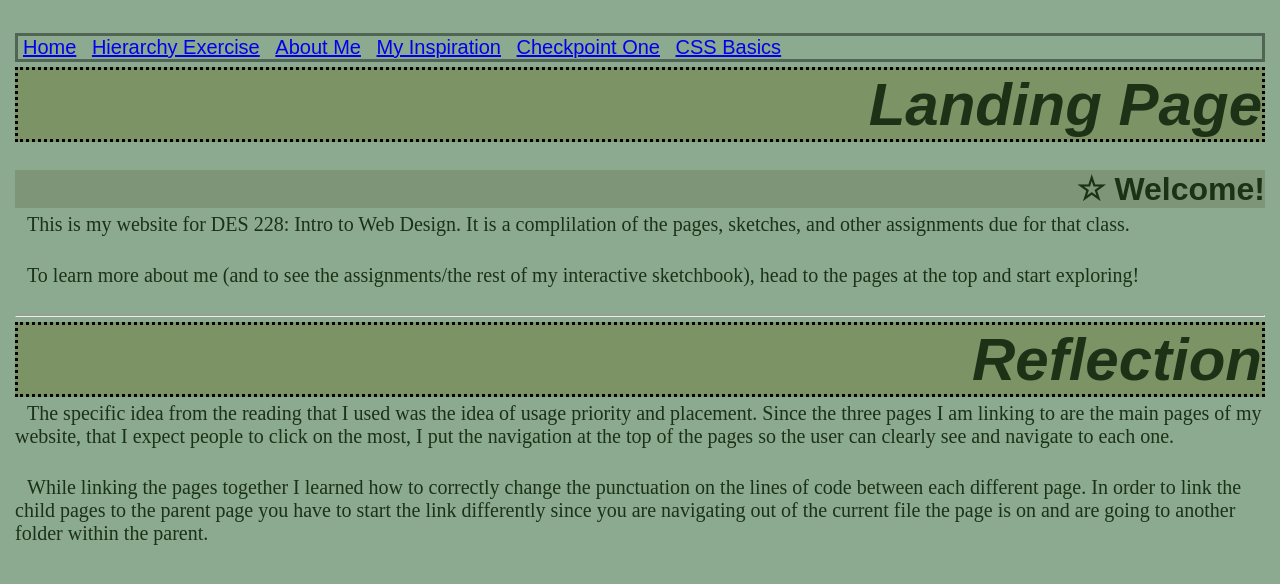
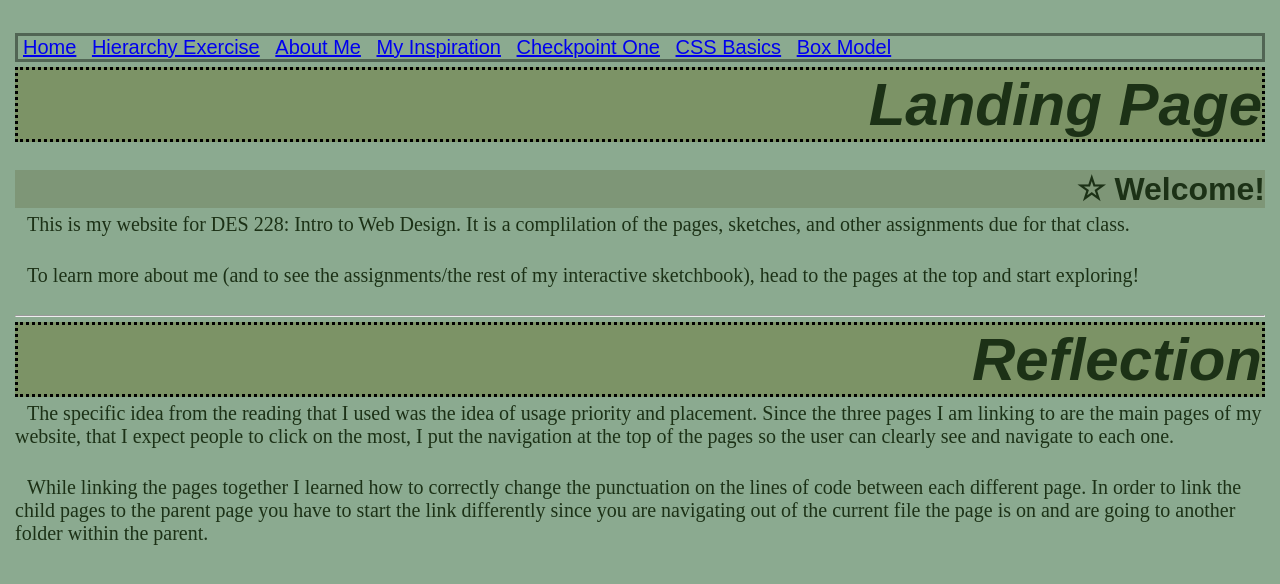
Before and after one commit to owollman/interactive-sketchbook, a plain HTML site: page index.html in a window 1280 px wide. Drawn offline with Linux system fonts and the light colour scheme; a web font is replaced by a local one.

Commit message:
Update index.html

```diff
--- a/index.html
+++ b/index.html
@@ -16,6 +16,7 @@
   <a href="inspiration/inspiration.html"> My Inspiration</a>
   <a href="checkpoint_one/checkpoint_one.html"> Checkpoint One</a>
   <a href="cssbasicsexercise/cssbasics.html">CSS Basics</a>
+  <a href="box_model/box_model.html">Box Model</a>
 </nav>
 <h1> Landing Page </h1>
 <br>
```
